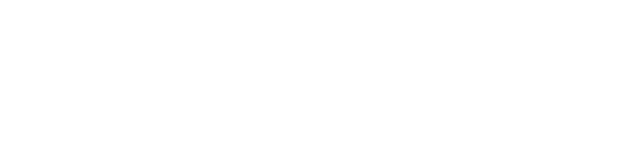
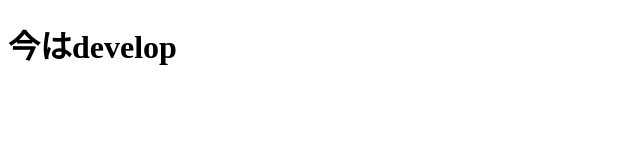
Before and after one commit to TakafumiWada/Github_Sample, a plain HTML site: page index.html in a window 1280 px wide. Shown: the whole page, without its empty margins (0-640 px from the left). Drawn offline with Linux system fonts and the light colour scheme.

Commit message:
developbramch 作成

```diff
--- a/index.html
+++ b/index.html
@@ -5,5 +5,9 @@
     <meta name="viewport" content="width=device-width, initial-scale=1.0" />
     <title>Document</title>
   </head>
-  <body></body>
+  <body>
+    <h1>
+      今はdevelop
+    </h1>
+  </body>
 </html>
```
